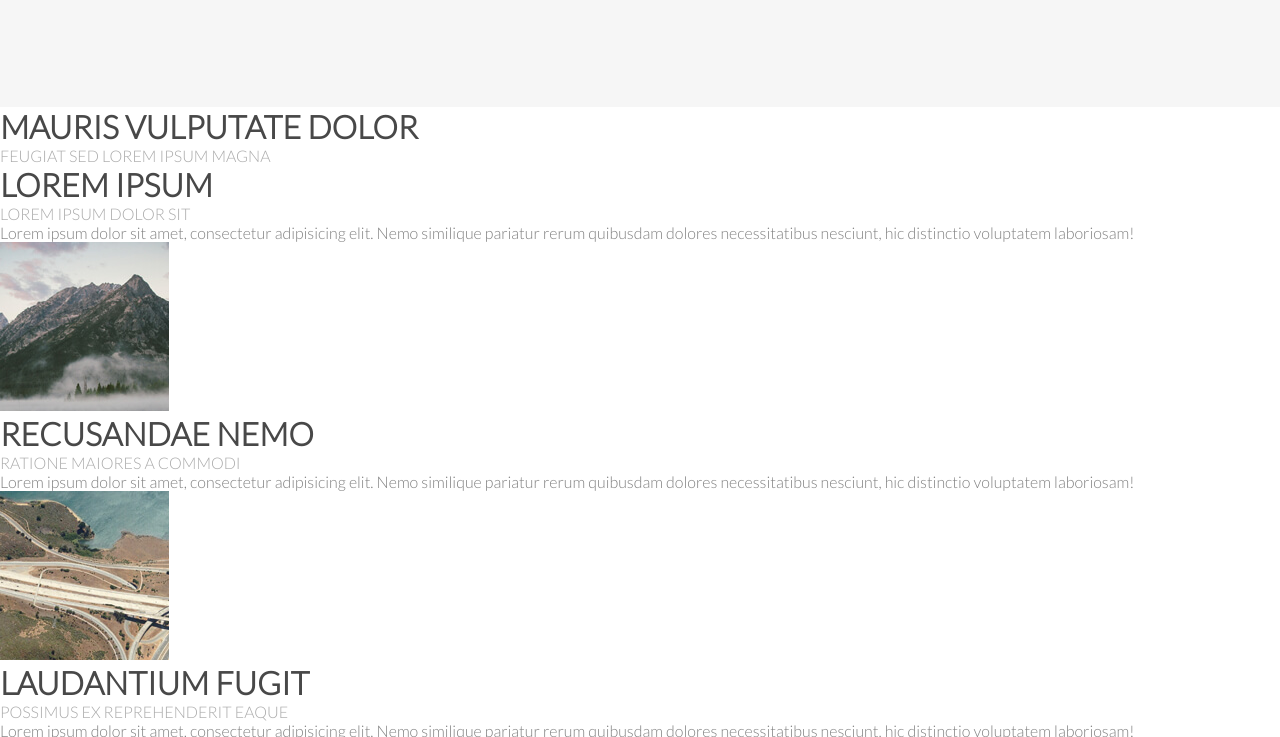
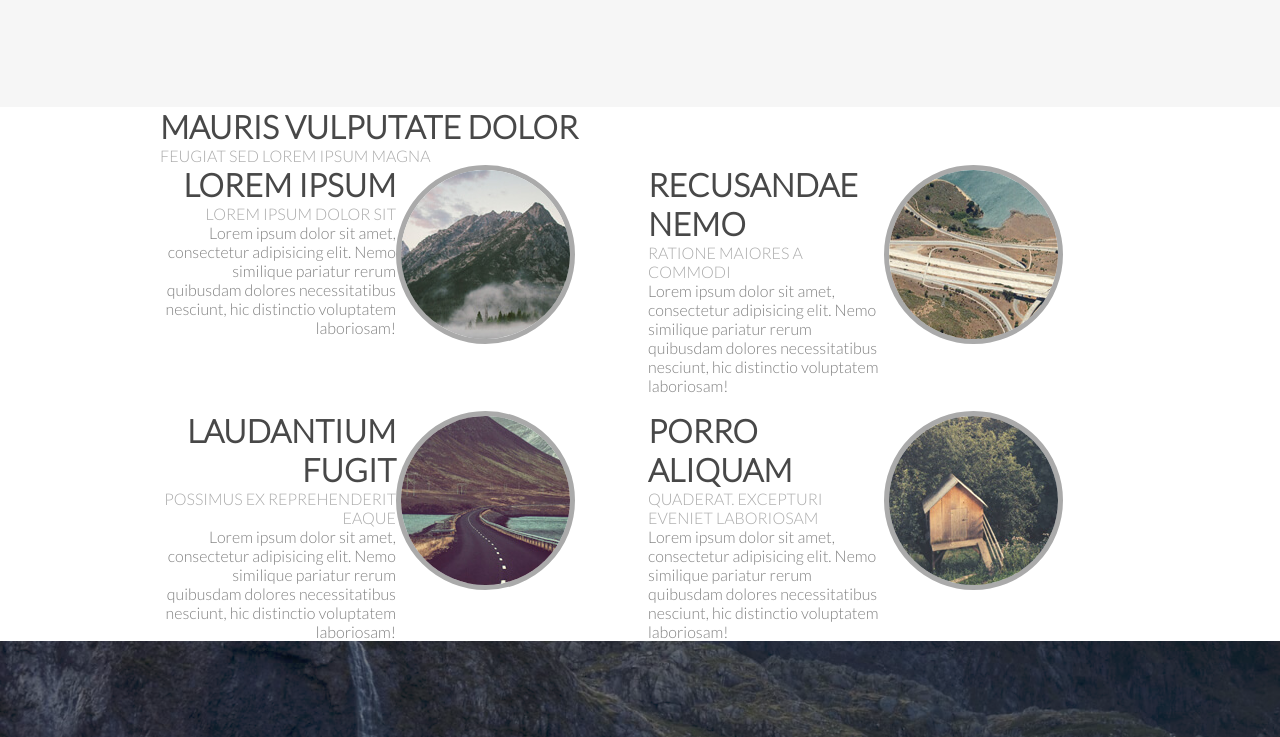
Before and after one commit to shuupsy/CodingS_SASS_exo-Spatial, a plain HTML site: page index.html in a window 1280 px wide. Shown: the part 1821-2558 px from the top of the page. Drawn offline with Linux system fonts and the light colour scheme.

Commit message:
Section MAPS grid done

```diff
--- a/index.html
+++ b/index.html
@@ -41,12 +41,13 @@
                 <h2>MAECENAS</h2>
                 <h2>LUCTUS LECTUS</h2>
                 <h3>PERSPICIATIS DOLOREMQUE<h3>
-                <h3>RECUSANDAE DOLOR</h3>
+                        <h3>RECUSANDAE DOLOR</h3>
             </div>
             <div class="propos-txt">
                 <p>Lorem ipsum dolor sit amet consectetur adipisicing elit. Necessitatibus, et dolorem? Sequi veritatis,
                     veniam hic voluptate, consequatur sit possimus expedita quae impedit architecto dolor commodi fugiat
-                    harum eum repellendus? Doloremque tenetur iusto cumque, veritatis odit delectus doloribus? Quasi?</p>
+                    harum eum repellendus? Doloremque tenetur iusto cumque, veritatis odit delectus doloribus? Quasi?
+                </p>
                 <p>Lorem ipsum dolor sit amet consectetur adipisicing elit. Nostrum sunt, quaerat magni sint natus
                     eligendi nemo quas illum? Omnis mollitia pariatur et architecto dolorem cum odit sequi
                     necessitatibus. Omnis, blanditiis.</p>
@@ -85,19 +86,19 @@
             <div class="maps-container">
                 <!-- Image 1 -->
                 <div class="maps-item">
-                    <div class="maps-txt">
+                    <div class="maps-txt-end">
                         <h2>LOREM IPSUM</h2>
                         <h3>LOREM IPSUM DOLOR SIT</h3>
                         <p>Lorem ipsum dolor sit amet, consectetur adipisicing elit. Nemo similique pariatur rerum
                             quibusdam dolores necessitatibus nesciunt, hic distinctio voluptatem laboriosam!</p>
                     </div>
-                    <div class="maps-img">
+                    <div>
                         <img src="public/images/pic04.jpg" alt="montagne">
                     </div>
                 </div>
                 <!-- Image 2 -->
                 <div class="maps-item">
-                    <div class="maps-txt">
+                    <div class="maps-txt-start">
                         <h2>RECUSANDAE NEMO</h2>
                         <h3>RATIONE MAIORES A COMMODI</h3>
                         <p>Lorem ipsum dolor sit amet, consectetur adipisicing elit. Nemo similique pariatur rerum
@@ -109,7 +110,7 @@
                 </div>
                 <!-- Image 3 -->
                 <div class="maps-item">
-                    <div class="maps-txt">
+                    <div class="maps-txt-end">
                         <h2>LAUDANTIUM FUGIT</h2>
                         <h3>POSSIMUS EX REPREHENDERIT EAQUE</h3>
                         <p>Lorem ipsum dolor sit amet, consectetur adipisicing elit. Nemo similique pariatur rerum
@@ -121,7 +122,7 @@
                 </div>
                 <!-- Image 4 -->
                 <div class="maps-item">
-                    <div class="maps-txt">
+                    <div class="maps-txt-start">
                         <h2>PORRO ALIQUAM</h2>
                         <h3>QUADERAT. EXCEPTURI EVENIET LABORIOSAM</h3>
                         <p>Lorem ipsum dolor sit amet, consectetur adipisicing elit. Nemo similique pariatur rerum
--- a/public/sass/_general.sass
+++ b/public/sass/_general.sass
@@ -112,6 +112,23 @@ main
             top: 25%
             h1
                 font-size: 2rem
+    // Sections maps
+    .maps
+        width: 75%
+        margin: 0 auto
+        .maps-container
+            display: grid
+            grid-template-columns: repeat(2,1fr)
+            gap: 1rem
+            .maps-item
+                display: grid
+                grid-template-columns: repeat(2,1fr)
+                justify-content: end
+                .maps-txt-end
+                    text-align: end
+            img
+                @include maps-img
+                text-align: end
 
 footer
     background-color: #F6F6F6
--- a/public/sass/_variables.sass
+++ b/public/sass/_variables.sass
@@ -19,3 +19,7 @@
     border: none
     border-radius: 5%
     padding: 20px 40px
+
+@mixin maps-img
+    border-radius: 50%
+    border: 5px solid #AAAAAA
```
Also changed, not shown: public/css/style.css, 1 other file.
